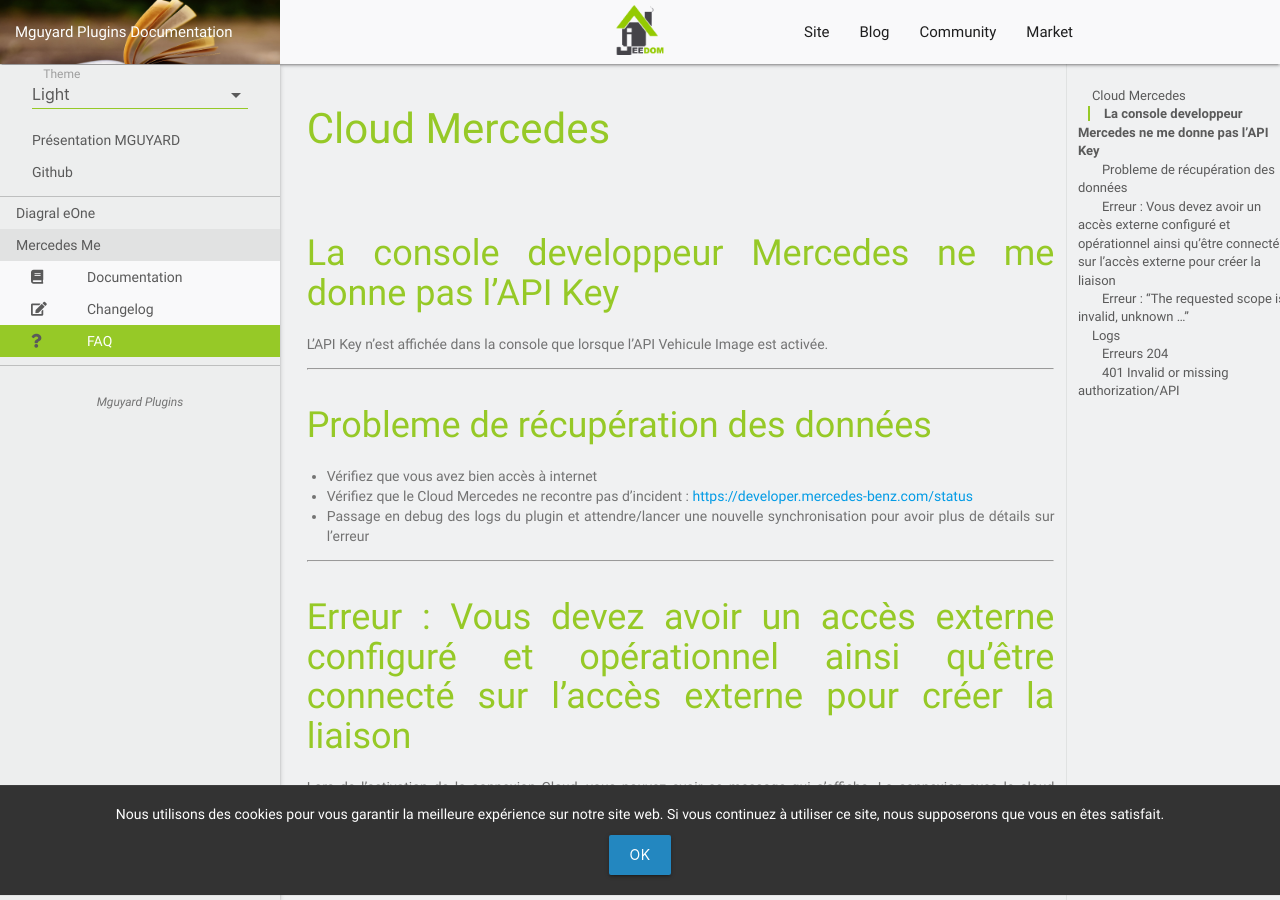
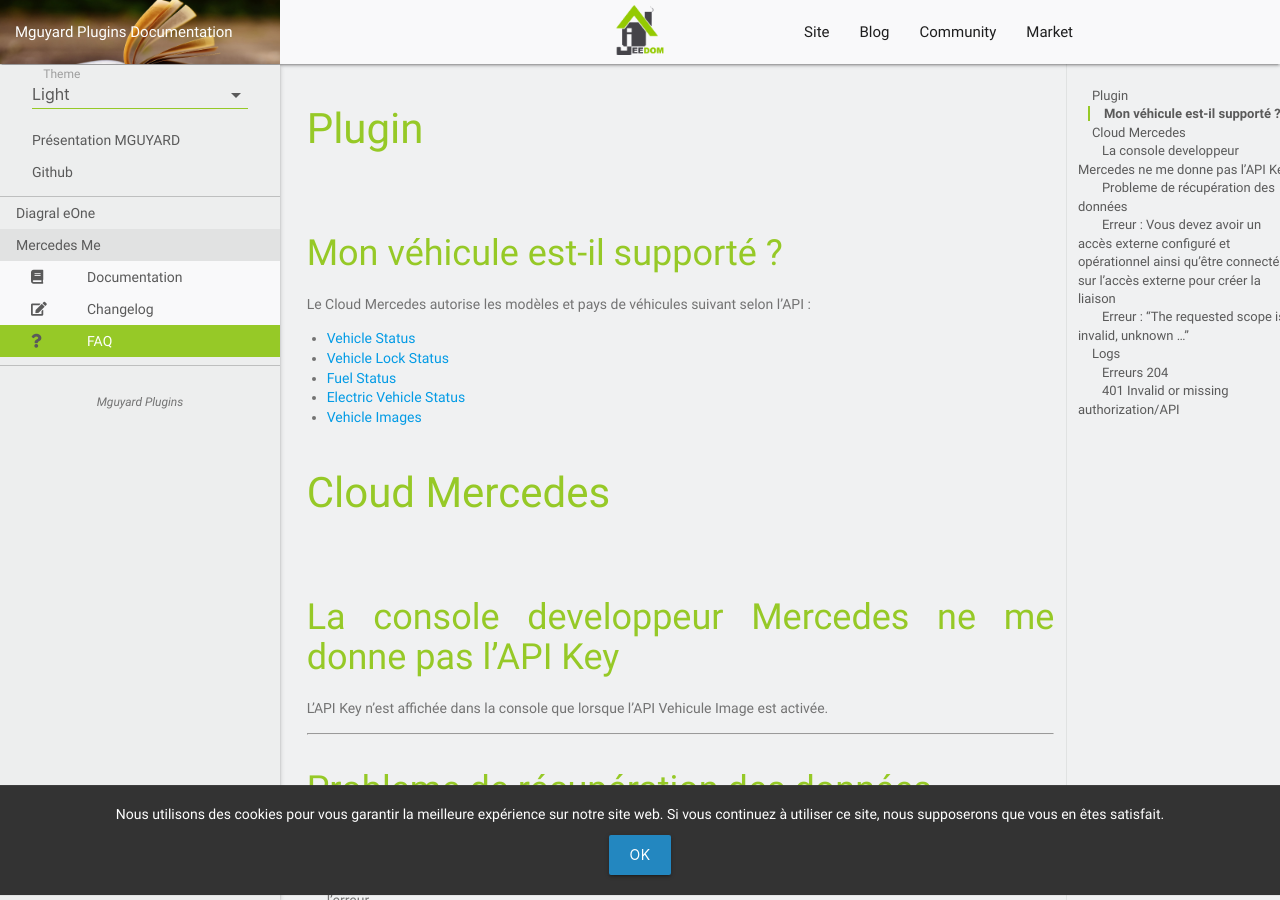
Before and after one commit to mguyard/Jeedom-Documentations, a Jekyll site: the page built from fr_FR/Mercedes_me/faq.md, in a window 1280 px wide and 900 px high. Built offline with Jekyll 4.4.1, drawn with Linux system fonts in a browser that asks for light colours; our own code applies the rules of GitHub Pages for plain Markdown files.

Commit message:
Ajout des vehicules supportés

```diff
--- a/fr_FR/Mercedes_me/faq.md
+++ b/fr_FR/Mercedes_me/faq.md
@@ -1,3 +1,14 @@
+# Plugin<br/><br/>
+
+## Mon véhicule est-il supporté ?
+
+Le Cloud Mercedes autorise les modèles et pays de véhicules suivant selon l'API :
+-   [Vehicle Status](https://developer.mercedes-benz.com/products/vehicle_status/details)
+-   [Vehicle Lock Status](https://developer.mercedes-benz.com/products/vehicle_lock_status/details)
+-   [Fuel Status](https://developer.mercedes-benz.com/products/fuel_status/details)
+-   [Electric Vehicle Status](https://developer.mercedes-benz.com/products/electric_vehicle_status/details)
+-   [Vehicle Images](https://developer.mercedes-benz.com/products/vehicle_images/details)
+
 # Cloud Mercedes<br/><br/>
 
 ## La console developpeur Mercedes ne me donne pas l'API Key
```
Also changed, not shown: fr_FR/Mercedes_me/documentation.md (+4 -0 lines).
